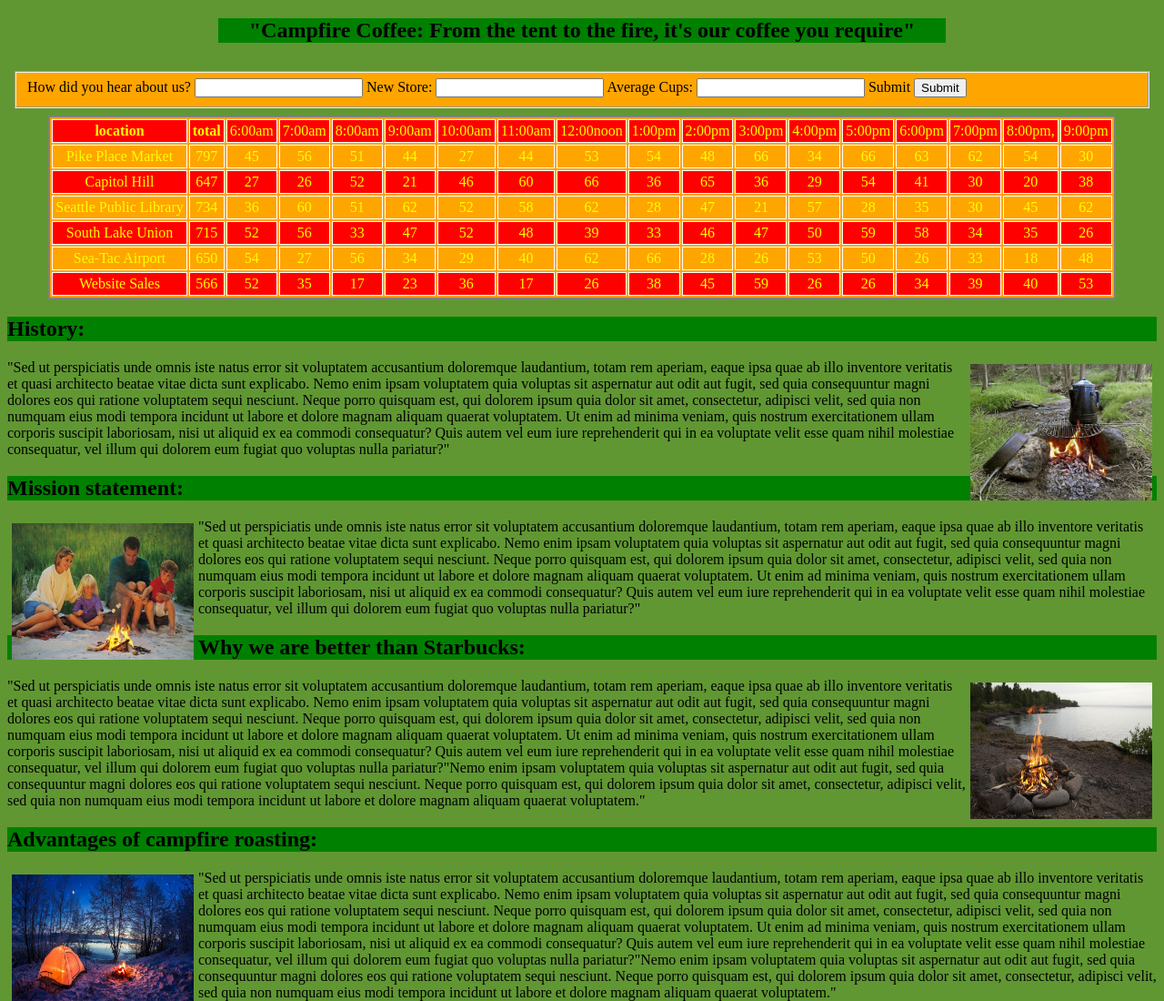
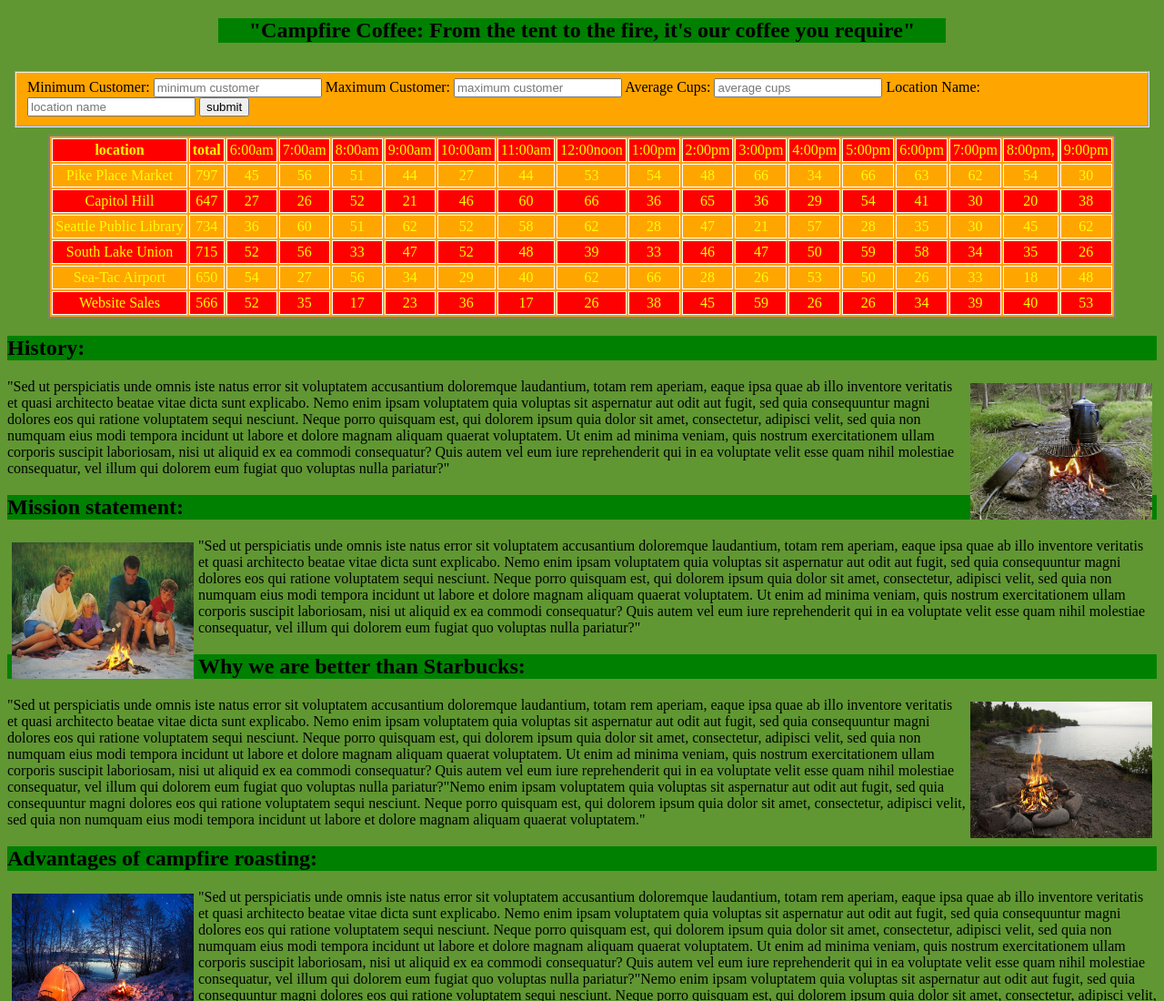
Before and after one commit to Rubiksron/campfire-coffee, a plain HTML site: page index.html in a window 1280 px wide. Shown: the top 1100 px of the page at 91% size. Drawn offline with Linux system fonts and the light colour scheme.

Commit message:
added parameter buttons

```diff
--- a/index.html
+++ b/index.html
@@ -16,13 +16,26 @@
 
 
   <body>
+
+      <form id="user_form">
         <fieldset>
-      <label>How did you hear about us? <input type="text" name="how did you hear about us?"></label>
-        <label> New Store: <input type="text" name="New Store" /></label>
-        <label> Average Cups: <input type="text" name="Average Cups" /></label>
-        <label>Submit <input type="submit" name="Submit" /></label>
+              <label for="minimum_customer">Minimum Customer:</label>
+              <input id="minimum_customer" name="minimum_customer" type="text" placeholder="minimum customer">
+
+              <label for="maximum_customer">Maximum Customer:</label>
+              <input id="maximum_customer" name="maximum_customer" type="text" placeholder="maximum customer">
+
+              <label for="average_cups">Average Cups:</label>
+              <input id="average_cups" name="average_cups" type="text" placeholder="average cups">
+
+              <label for="loc_name">Location Name:</label>
+              <input id="loc_name" name="loc_name" type="text" placeholder="location name">
+
+              <input type="submit" name="submit" value="submit">
+
               <link rel="stylesheet" href="css/style.css" media="screen" title="no title" charset="utf-8">
             </fieldset>
+        </form>
 
     <table id="tableData"></table>
     <section id="data"></section>
@@ -30,8 +43,8 @@
   <script src="js/app.js">
   </script>
 
+
   <section>
-
     <h2>History:</h2><p><img src="img/campfire-coffee.jpg" alt="coffee brewing on a campfire" width="200" height="150" align="right"/> "Sed ut perspiciatis unde omnis iste natus error sit voluptatem accusantium doloremque laudantium, totam rem aperiam, eaque ipsa quae ab illo inventore veritatis et quasi architecto beatae vitae dicta sunt explicabo. Nemo enim ipsam voluptatem quia voluptas sit aspernatur aut odit aut fugit, sed quia consequuntur magni dolores eos qui ratione voluptatem sequi nesciunt. Neque porro quisquam est, qui dolorem ipsum quia dolor sit amet, consectetur, adipisci velit, sed quia non numquam eius modi tempora incidunt ut labore et dolore magnam aliquam quaerat voluptatem. Ut enim ad minima veniam, quis nostrum exercitationem ullam corporis suscipit laboriosam, nisi ut aliquid ex ea commodi consequatur? Quis autem vel eum iure reprehenderit qui in ea voluptate velit esse quam nihil molestiae consequatur, vel illum qui dolorem eum fugiat quo voluptas nulla pariatur?"</p>
   </section>
   <section>
```
Also changed, not shown: js/app.js (+7 -0 lines). Lines whose indentation alone changed are shown as unchanged.
